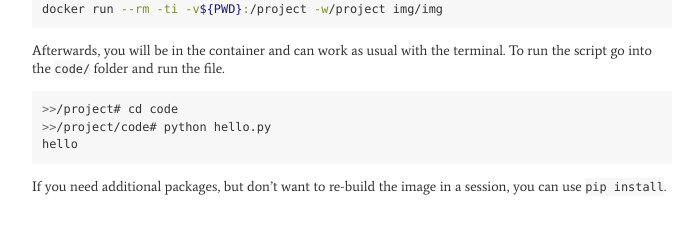
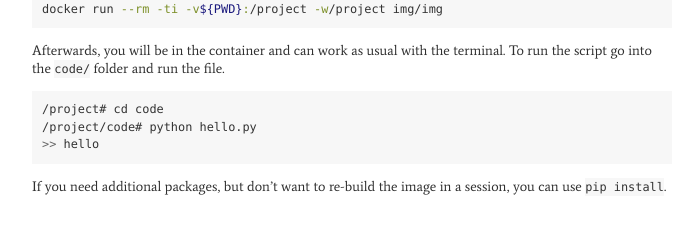
Before and after one commit to jkortner/jkortner.github.io, a Jekyll site: the page notes/docker.html, which Jekyll copies as it is, in a window 1280 px wide. Shown: the part 647-881 px from the top of the page, without its empty margins (288-985 px from the left). Built offline with Jekyll 4.4.1, drawn with Linux system fonts in a browser that asks for light colours.

Commit message:
Fix code in snippet

```diff
--- a/notes/docker.html
+++ b/notes/docker.html
@@ -162,9 +162,9 @@ code span.wa { color: #60a0b0; font-weight: bold; font-style: italic; } /* Warni
 <span id="cb4-2"><a href="#cb4-2" aria-hidden="true" tabindex="-1"></a><span class="ex">docker</span> images</span>
 <span id="cb4-3"><a href="#cb4-3" aria-hidden="true" tabindex="-1"></a><span class="ex">docker</span> run <span class="at">--rm</span> <span class="at">-ti</span> <span class="at">-v</span><span class="va">${PWD}</span><span class="at">:</span>/project <span class="at">-w</span>/project img/img </span></code></pre></div>
 <p>Afterwards, you will be in the container and can work as usual with the terminal. To run the script go into the <code>code/</code> folder and run the file.</p>
-<div class="sourceCode" id="cb5"><pre class="sourceCode bash"><code class="sourceCode bash"><span id="cb5-1"><a href="#cb5-1" aria-hidden="true" tabindex="-1"></a><span class="op">&gt;&gt;</span>/project# <span class="bu">cd</span> code</span>
-<span id="cb5-2"><a href="#cb5-2" aria-hidden="true" tabindex="-1"></a><span class="op">&gt;&gt;</span>/project/code# <span class="ex">python</span> hello.py</span>
-<span id="cb5-3"><a href="#cb5-3" aria-hidden="true" tabindex="-1"></a><span class="ex">hello</span></span></code></pre></div>
+<div class="sourceCode" id="cb5"><pre class="sourceCode bash"><code class="sourceCode bash"><span id="cb5-1"><a href="#cb5-1" aria-hidden="true" tabindex="-1"></a><span class="ex">/project#</span> cd code</span>
+<span id="cb5-2"><a href="#cb5-2" aria-hidden="true" tabindex="-1"></a><span class="ex">/project/code#</span> python hello.py</span>
+<span id="cb5-3"><a href="#cb5-3" aria-hidden="true" tabindex="-1"></a><span class="op">&gt;&gt;</span> hello</span></code></pre></div>
 <p>If you need additional packages, but don’t want to re-build the image in a session, you can use <code>pip install</code>.</p>
 
 
```
